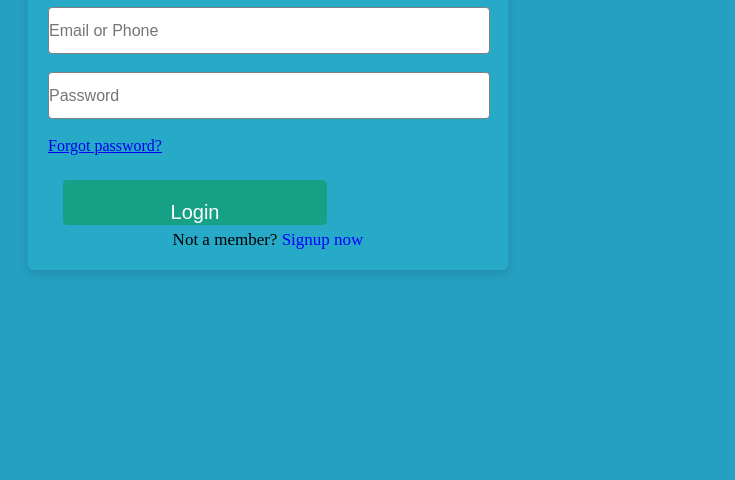
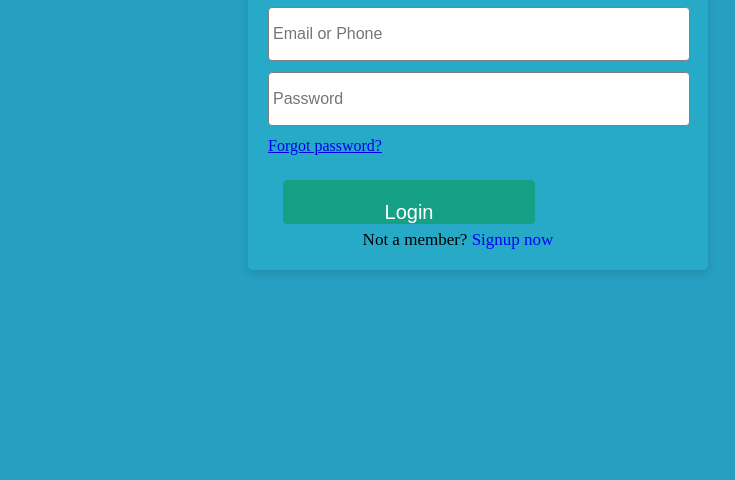
Before and after one commit to Santoosh9/DOM-Project, a plain HTML site: page form/Index.html in a window 1280 px wide. Shown: the part 323-803 px from the top of the page, without its empty margins (182-917 px from the left). Drawn offline with Linux system fonts and the light colour scheme.

Commit message:
change on form and calculator

```diff
--- a/calculator/index.css
+++ b/calculator/index.css
@@ -1,10 +1,21 @@
+body {
+  hight: 100%;
+  width: 100%;
+  display: flex;
+  align-items: center;
+  justify-content: center;
+  background-color: #678cc7;
+}
+
 .container {
   text-align: center;
-  margin-top: 25px;
+  margin-top: 35px;
+  align-items: center;
+  justify-content: center;
+  background-color: #5d7eb3;
 }
 table {
   margin: auto;
-  background-color: red;
 }
 
 input {
--- a/form/style.css
+++ b/form/style.css
@@ -1,28 +1,18 @@
-/* .container {
-  width: 100%;
-  hight: 100%;
-  background-image: url('shiva.jpg') linear-gadient(rgba(0, 0, 50, 0.8), rgba(0, 0, 50, 0.8)); */
-/* background-position: center;
-  background-size: cover;
-  position: relative;
-  overflow: hidden; */
-
-/* h1 {
-  display: gird;
-} */
-
 * {
   margin: 0;
   padding: 0;
 }
 
 body {
+  display: flex;
+  align-items: center;
+  justify-content: center;
   background: rgb(38, 160, 194);
   overflow: hidden;
 }
 
 .container {
-  max-width: 440px;
+  max-width: 540px;
   padding: 40px;
   margin: 170px;
 }
@@ -54,11 +44,12 @@ body {
 }
 
 .row input {
-  height: 100%;
-  width: 100%;
+  height: 98%;
+  width: 98%;
   border-radius: 4px;
   border: 1px solid gray;
   font-size: 16px;
+  padding: 4px;
 }
 
 .row input:focus {
@@ -73,7 +64,7 @@ body {
   color: #fff;
   font-size: 20px;
   font-weight: 500;
-  padding-left: 0px;
+  padding: 10px;
   background: #16a085;
   border: 1px solid #16a085;
   cursor: pointer;
@@ -87,6 +78,8 @@ body {
 }
 
 form .signup-link {
+  width: 380px;
+  hight: 300;
   text-align: center;
   margin-top: 20px;
   font-size: 17px;
@@ -98,9 +91,3 @@ form .signup-link a {
 form .signup-link a:hover {
   text-transform: capitalize;
 }
-
-
-const boys=['ram','shyam','hari'];
-const girls=['suta','radha','maina'];
-const all =[...boys,...girls];\
-console.log(ll);
```
Also changed, not shown: form/Index.html (+0 -2 lines).
